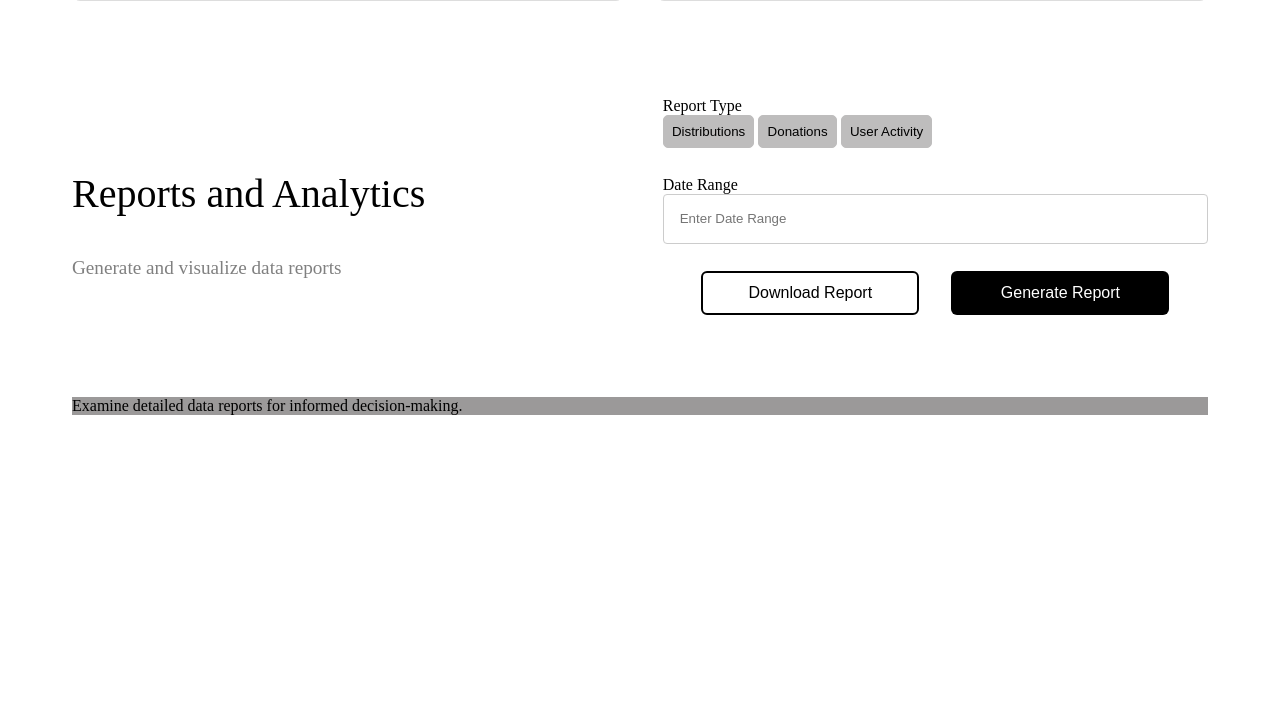
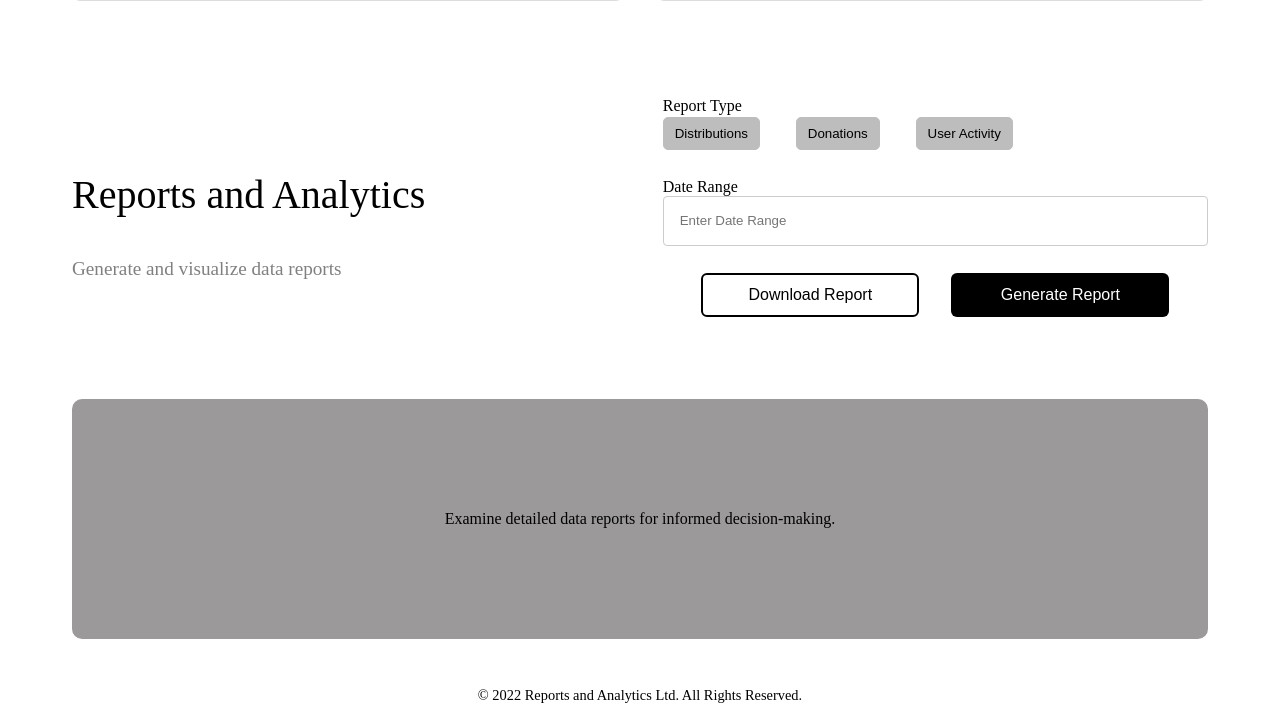
Before and after one commit to franckludovic/Food-Distribution-Project, a Django app: page /reportsAnalytics in a window 1280 px wide. Shown: the part 1318-2042 px from the top of the page. Before the commit the page ends 1733 px from the top, so only its background shows below. Run offline with Django 5.2, Linux system fonts and the light colour scheme.

Commit message:
Report analysis page and main   update

```diff
--- a/food_distribution/foodDistribution/templates/reports_analytics.html
+++ b/food_distribution/foodDistribution/templates/reports_analytics.html
@@ -453,6 +453,7 @@
         }
 
         .headsub_caption{
+
             font-size: 1.2rem;
             color: gray;
         }
@@ -465,11 +466,14 @@
         }
 
         .report_type p{
-            margin-bottom: 0px;
+            margin-bottom: 2px;
         }
 
         .report_type button{
             padding: 1.5%;
+            padding-left: 2%;
+            padding-right: 2%;
+            margin-right: 2rem;
             border-radius: 5px;
             border: 1px solid rgb(190, 189, 189);
             background-color: rgb(190, 189, 189);
@@ -478,6 +482,7 @@
         /* range select */
 
         .range_select{
+
             margin-bottom: 5%;
         }
 
@@ -488,6 +493,7 @@
 
         /* buttons */
         .submit_buttons {
+
             display: flex;
             justify-content: center;
             gap: 2rem;
@@ -505,15 +511,18 @@
             cursor: pointer;
             width: 40%;
             transition: background-color 0.3s ease;
+
         }
 
         .back-button{
+
             background-color: white;
             color: black;
             border: 2px solid black;
         }
 
         .back-button:hover{
+
             background-color: #333;
             color: white;
 
@@ -550,6 +559,13 @@
                 font-size: 1.2rem;
             }
 
+            .back-button, .save-button{
+                font-size: 0.8rem;
+                justify-content: center;
+                align-items: center;
+                text-align: center;
+            }
+
             .rw4cl1 {
                 text-align: center;
             }
@@ -559,21 +575,51 @@
                 justify-content: center;
                 gap: 3rem;
                 margin-bottom: 2rem;
-             }
+            }
+
         }
 
 
     /* ------------row 5--------------- */
 
-    .row5{
+    .row5 {
+        display: flex;
         width: 100%;
         background-color: rgb(155, 153, 153);
         justify-content: center;
+        align-items: center;
+        text-align: center;
+        height: 30vh;
+        border-radius: 10px;
+        margin-bottom: 3rem;
     }
 
-    .row5 p{
+    .row5 p {
+        font-size: 1rem;
+    }
 
-    }
+   /*------------row6--------------*/
+    .fonter-container{
+            margin: 20px;
+        }
+
+        .footer-links {
+            display: flex;
+            justify-content: center;
+            gap: 1rem;
+            margin-top: 2rem;
+        }
+
+        .footer-links a {
+            color: #000;
+            text-decoration: none;
+            font-size: 0.9rem;
+            transition: color 0.2s ease;
+        }
+
+        .footer-links a:hover {
+            color: #666;
+        }
 
 
     </style>
@@ -774,9 +820,11 @@
 
         </div>
 
+
     </div>
 
 
+    <!------------- Row 5- ------------>
     <div class="row5">
 
         <p>Examine detailed data reports for informed decision-making.</p>
@@ -784,5 +832,17 @@
     </div>
 
 
+    <!-- --------------Row6---------- -->
+    <div class="fonter-container">
+
+        <footer class="footer-links">
+           <a href="#">© 2022 Reports and Analytics Ltd. All Rights Reserved.</a>
+       </footer>
+
+       </div>
+
+
+
+
 </body>
 </html>
```
Also changed, not shown: food_distribution/foodDistribution/templates/main.html (+7 -2 lines), food_distribution/db.sqlite3.
